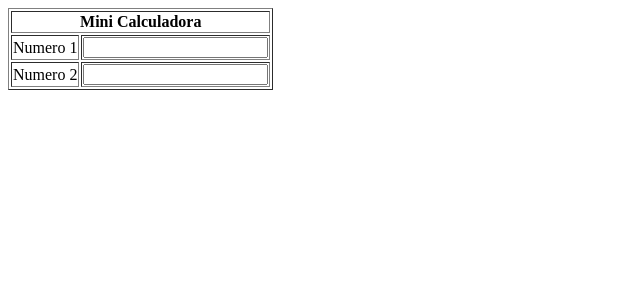
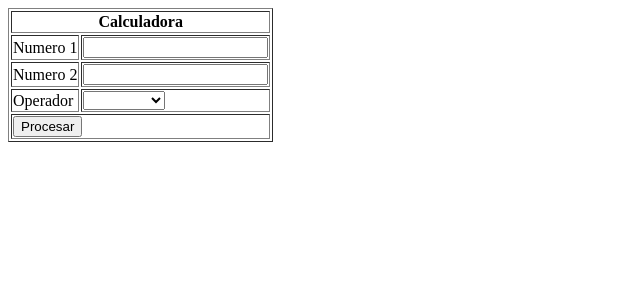
Before and after one commit to ErickYar/pythonCalculadora, a Django app: page / in a window 1280 px wide. Shown: the top 300 px of the page, without its empty margins (0-640 px from the left). Run offline with Django 4.2, Linux system fonts and the light colour scheme.

Commit message:
creando variable de la calculadora y también el Resultado en otra página

```diff
--- a/app/templates/app/index.html
+++ b/app/templates/app/index.html
@@ -3,13 +3,13 @@
 <head>
     <meta charset="UTF-8">
     <meta name="viewport" content="width=device-width, initial-scale=1.0">
-    <title>Document</title>
+    <title>index</title>
 </head>
 <body>
-    <form action="">
+    <form action="procesar">
         <table border="1">
             <thead>
-                <th colspan="2">Mini Calculadora</th>
+                <th colspan="2">Calculadora</th>
             </thead>
             <tbody>
                 <tr>
@@ -20,6 +20,21 @@
                     <td>Numero 2</td>
                     <td><input type="number" name="num2"></td>
                 </tr>
+                <tr>
+                    <td>Operador</td>
+                    <td>
+                        <select name="operador">
+                            <option value=""></option>
+                            <option value="+">Sumar</option>
+                            <option value="-">Restar</option>
+                            <option value="X">Multiplicar</option>
+                            <option value="/">Dividir</option>
+                        </select>
+                    </td>
+                </tr>
+                <tr>
+                    <td colspan="2"><input type="submit" value="Procesar"></td>
+                </tr>
             </tbody>
         </table>
     </form>
--- a/app/urls.py
+++ b/app/urls.py
@@ -2,5 +2,6 @@ from django.urls import path
 from app import views
 
 urlpatterns = [
-  path('',views.index,name='app/index.html')
+  path('',views.index,name='index'),
+  path('procesar/',views.procesar,name='procesar'),
 ]
--- a/app/views.py
+++ b/app/views.py
@@ -4,3 +4,22 @@ from django.shortcuts import render
 
 def index(request):
     return render(request,'app/index.html')
+
+def procesar(request):
+    #recuperar datos de la página index
+    n1=float(request.GET['num1'])
+    n2=float(request.GET['num2'])
+    ope=request.GET.get('operador')
+    res=0
+    match ope:
+        case '+':
+            res= n1+n2
+        case '-':
+            res= n1-n2
+        case 'X':
+            res= n1*n2
+        case '/':
+            res= n1/n2
+        case _:
+            res= 0
+    return render(request,'app/resultado.html',{'result':res})
```
Also changed, not shown: app/templates/app/resultado.html (added, +14 -0 lines).
